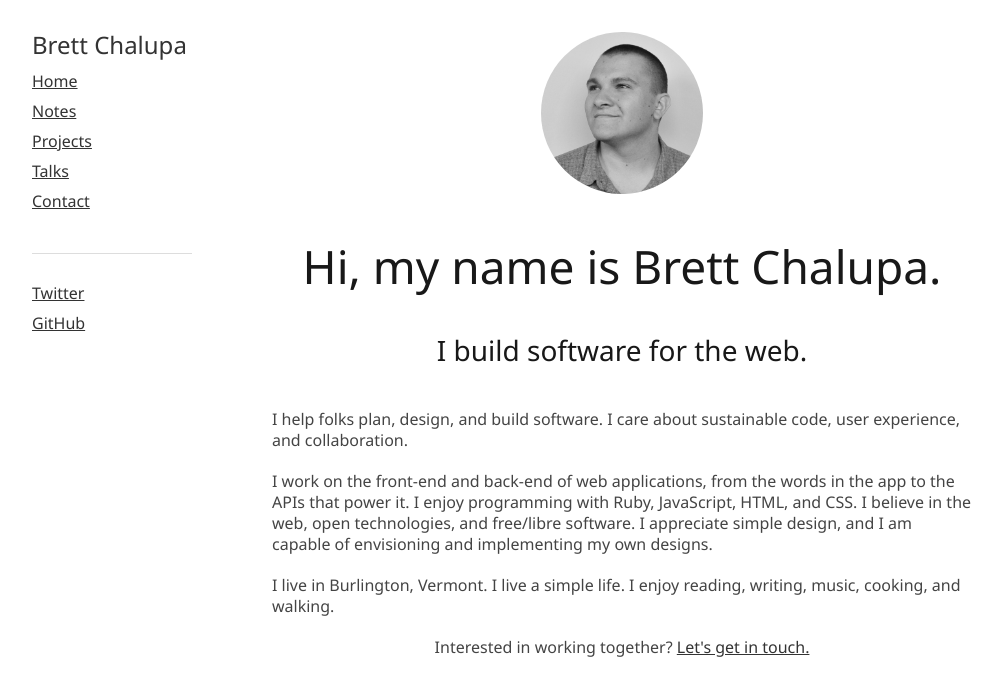
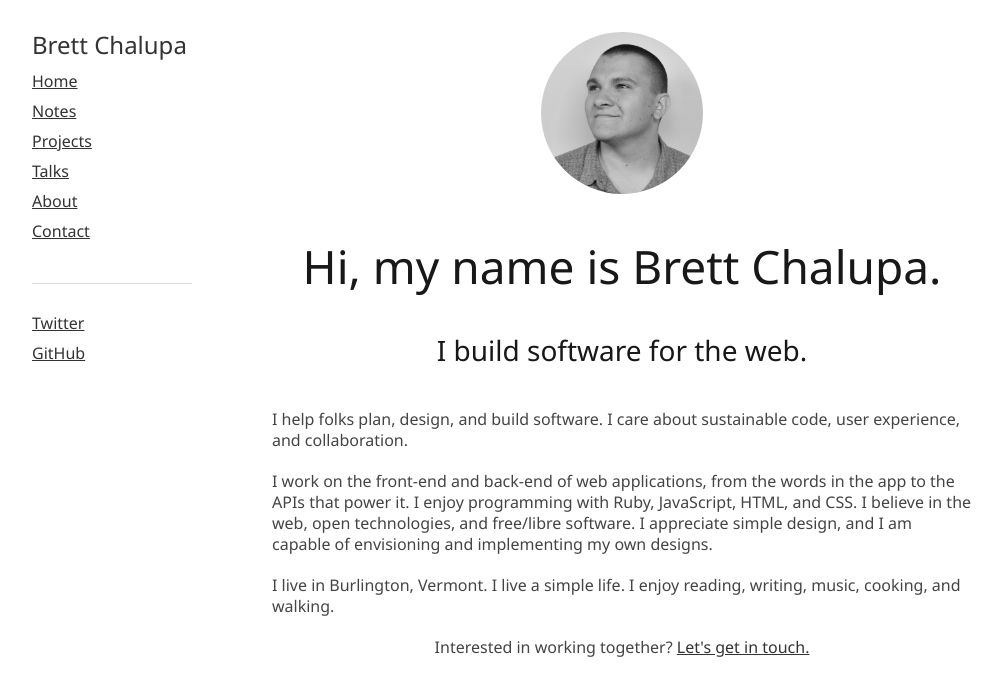
Before and after one commit to brettchalupa/brettchalupa.github.io, a Jekyll site: the page built from index.html, in a window 1280 px wide. Shown: the top 696 px of the page, without its empty margins (138-1139 px from the left). Built offline with Jekyll 4.4.1, drawn with Linux system fonts in a browser that asks for light colours; Markdown is read by kramdown in place of the engine named in the settings.

Commit message:
Add About link to the navs

```diff
--- a/404.html
+++ b/404.html
@@ -29,6 +29,7 @@
           <li class="nav-item"><a href="/notes">Notes</a></li>
           <li class="nav-item"><a href="/projects">Projects</a></li>
           <li class="nav-item"><a href="/talks/">Talks</a></li>
+          <li class="nav-item"><a href="/about/">About</a></li>
           <li class="nav-item"><a href="/contact/">Contact</a></li>
           <br/>
           <hr/>
--- a/_layouts/default.html
+++ b/_layouts/default.html
@@ -29,6 +29,7 @@
           <li class="nav-item"><a href="/notes">Notes</a></li>
           <li class="nav-item"><a href="/projects">Projects</a></li>
           <li class="nav-item"><a href="/talks/">Talks</a></li>
+          <li class="nav-item"><a href="/about/">About</a></li>
           <li class="nav-item"><a href="/contact/">Contact</a></li>
           <br/>
           <hr/>
```
